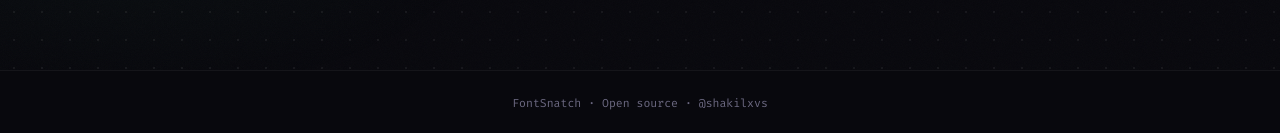
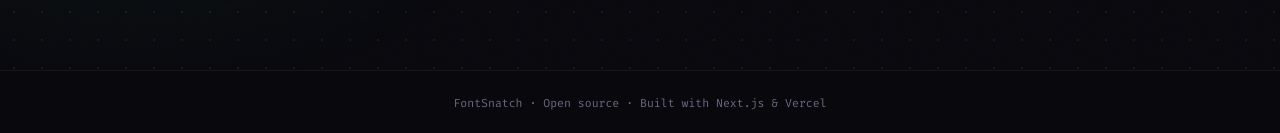
Before and after one commit to shakilxvs/fontsnatch, a Next.js app: page / in a window 1280 px wide. Shown: the part 730-863 px from the top of the page. Built offline with nearby package versions, Linux system fonts and the light colour scheme.

Commit message:
Update page.tsx

```diff
--- a/app/page.tsx
+++ b/app/page.tsx
@@ -647,7 +647,7 @@ export default function Home() {
                       border: '1px solid var(--border-bright)',
                       borderRadius: '10px',
                       padding: '6px',
-                      zIndex: 1000,
+                      zIndex: 50,
                       minWidth: '160px',
                       boxShadow: '0 20px 40px rgba(0,0,0,0.5)',
                       animation: 'fadeIn 0.15s ease-out',
@@ -784,7 +784,7 @@ export default function Home() {
           fontFamily: 'var(--font-mono)',
         }}
       >
-        FontSnatch · Open source · <a href="https://shakilxvs.com/" target="_blank" rel="noopener noreferrer" style={{ color: 'var(--muted)', textDecoration: 'none' }}>@shakilxvs</a>
+        FontSnatch · Open source · Built with Next.js & Vercel
       </footer>
     </div>
   );
```
